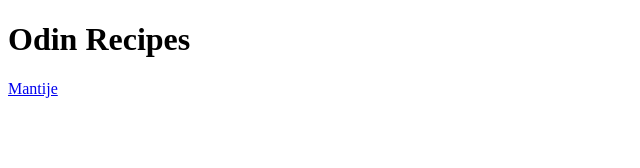
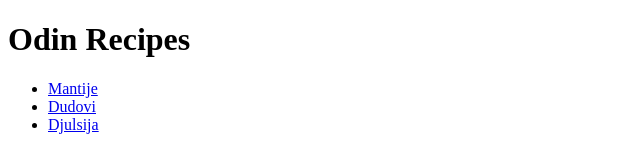
Before and after one commit to Irffann/odin-recipes, a plain HTML site: page index.html in a window 1280 px wide. Shown: the whole page, without its empty margins (0-640 px from the left). Drawn offline with Linux system fonts and the light colour scheme.

Commit message:
add links to subpages

```diff
--- a/index.html
+++ b/index.html
@@ -9,6 +9,12 @@
 <body>
 
     <h1>Odin Recipes</h1>
-    <a href="recipes/mantije.html">Mantije</a>
+        <ul>
+           <li><a href="recipes/mantije.html">Mantije</a></li>
+           <li><a href="recipes/dudovi.html">Dudovi</a></li>
+           <li><a href="recipes/djulsija.html">Djulsija</a></li>
+        </ul>
+
+
 </body>
 </html>
```
